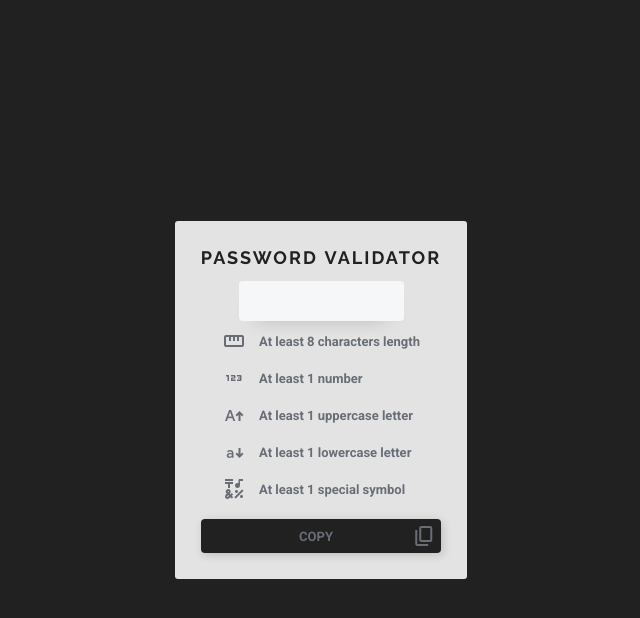
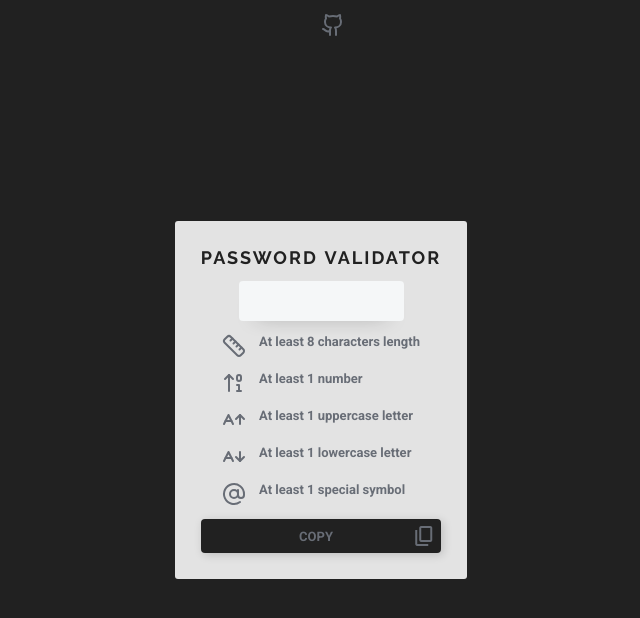
Before and after one commit to lopezzd/password-validation, a plain HTML site: page index.html in a window 1280 px wide. Shown: the whole page, without its empty margins (319-959 px from the left). Drawn offline with nearby package versions, Linux system fonts and the light colour scheme.

Commit message:
Feat: Feating GitHub Icon and Link

```diff
--- a/index.html
+++ b/index.html
@@ -10,19 +10,22 @@
   <link rel="stylesheet" href="https://fonts.googleapis.com/css2?family=Material+Symbols+Outlined:opsz,wght,FILL,GRAD@20..48,100..700,0..1,-50..200" />
 </head>
 <body>
+  <a href="https://github.com/lopezzd" target="_blank" rel="noopener noreferrer">
+    <svg xmlns="http://www.w3.org/2000/svg" width="24" height="24" viewBox="0 0 24 24" fill="none" stroke="#686D76" stroke-width="2" stroke-linecap="round" stroke-linejoin="round" class="lucide lucide-github"><path d="M15 22v-4a4.8 4.8 0 0 0-1-3.5c3 0 6-2 6-5.5.08-1.25-.27-2.48-1-3.5.28-1.15.28-2.35 0-3.5 0 0-1 0-3 1.5-2.64-.5-5.36-.5-8 0C6 2 5 2 5 2c-.3 1.15-.3 2.35 0 3.5A5.403 5.403 0 0 0 4 9c0 3.5 3 5.5 6 5.5-.39.49-.68 1.05-.85 1.65-.17.6-.22 1.23-.15 1.85v4"/><path d="M9 18c-4.51 2-5-2-7-2"/></svg>
+  </a>
   <div class="content">
     <h1>Password Validator</h1>
     <input id="input" type="text">
     <div class="requirements">
-      <span class="material-symbols-outlined">straighten</span>
+      <svg xmlns="http://www.w3.org/2000/svg" width="24" height="24" viewBox="0 0 24 24" fill="none" stroke="#686D76" stroke-width="2" stroke-linecap="round" stroke-linejoin="round" class="lucide lucide-ruler"><path d="M21.3 15.3a2.4 2.4 0 0 1 0 3.4l-2.6 2.6a2.4 2.4 0 0 1-3.4 0L2.7 8.7a2.41 2.41 0 0 1 0-3.4l2.6-2.6a2.41 2.41 0 0 1 3.4 0Z"/><path d="m14.5 12.5 2-2"/><path d="m11.5 9.5 2-2"/><path d="m8.5 6.5 2-2"/><path d="m17.5 15.5 2-2"/></svg>
       <span id="length">At least 8 characters length</span>
-      <span class="material-symbols-outlined">123</span>
+      <svg xmlns="http://www.w3.org/2000/svg" width="24" height="24" viewBox="0 0 24 24" fill="none" stroke="#686D76" stroke-width="2" stroke-linecap="round" stroke-linejoin="round" class="lucide lucide-arrow-up-0-1"><path d="m3 8 4-4 4 4"/><path d="M7 4v16"/><rect x="15" y="4" width="4" height="6" ry="2"/><path d="M17 20v-6h-2"/><path d="M15 20h4"/></svg>
       <span id="number">At least 1 number</span>
-      <span class="material-symbols-outlined">uppercase</span>
+      <svg xmlns="http://www.w3.org/2000/svg" width="24" height="24" viewBox="0 0 24 24" fill="none" stroke="#686D76" stroke-width="2" stroke-linecap="round" stroke-linejoin="round" class="lucide lucide-a-arrow-up"><path d="M3.5 13h6"/><path d="m2 16 4.5-9 4.5 9"/><path d="M18 16V7"/><path d="m14 11 4-4 4 4"/></svg>
       <span id="uppercase">At least 1 uppercase letter</span>
-      <span class="material-symbols-outlined">lowercase</span>
+      <svg xmlns="http://www.w3.org/2000/svg" width="24" height="24" viewBox="0 0 24 24" fill="none" stroke="#686D76" stroke-width="2" stroke-linecap="round" stroke-linejoin="round" class="lucide lucide-a-arrow-down"><path d="M3.5 13h6"/><path d="m2 16 4.5-9 4.5 9"/><path d="M18 7v9"/><path d="m14 12 4 4 4-4"/></svg>
       <span id="lowercase">At least 1 lowercase letter</span>
-      <span class="material-symbols-outlined">emoji_symbols</span>
+      <svg xmlns="http://www.w3.org/2000/svg" width="24" height="24" viewBox="0 0 24 24" fill="none" stroke="#686D76" stroke-width="2" stroke-linecap="round" stroke-linejoin="round" class="lucide lucide-at-sign"><circle cx="12" cy="12" r="4"/><path d="M16 8v5a3 3 0 0 0 6 0v-1a10 10 0 1 0-4 8"/></svg>
       <span id="symbol">At least 1 special symbol</span>
     </div>
 <button onclick="copyText()" class="copy" id="copy">
--- a/style.css
+++ b/style.css
@@ -1,5 +1,7 @@
 @import url('https://fonts.googleapis.com/css2?family=Roboto:ital,wght@0,100;0,300;0,400;0,500;0,700;0,900;1,100;1,300;1,400;1,500;1,700;1,900&display=swap');
 @import url('https://fonts.googleapis.com/css2?family=Raleway:ital,wght@0,100..900;1,100..900&display=swap');
+
+
 
 :root{
   --white-color-: #F5F7F8;
@@ -96,6 +98,12 @@ button:hover {
   opacity: .9;
   scale: 1.05;
   animation: isBouncing 1s;
+}
+
+.lucide-github{
+position: fixed;
+left: 50%;
+top: 1rem;
 }
 
 .content{
```
